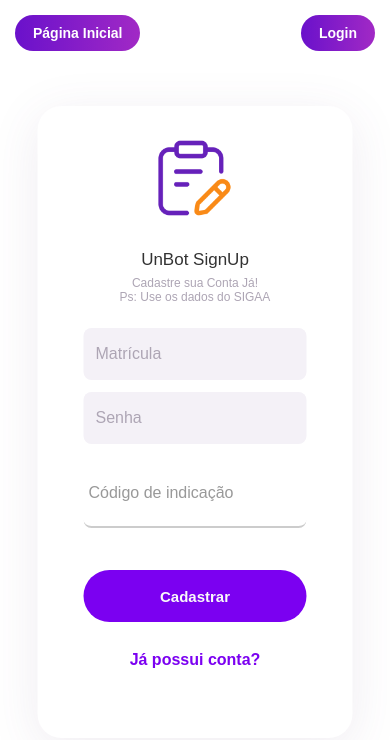
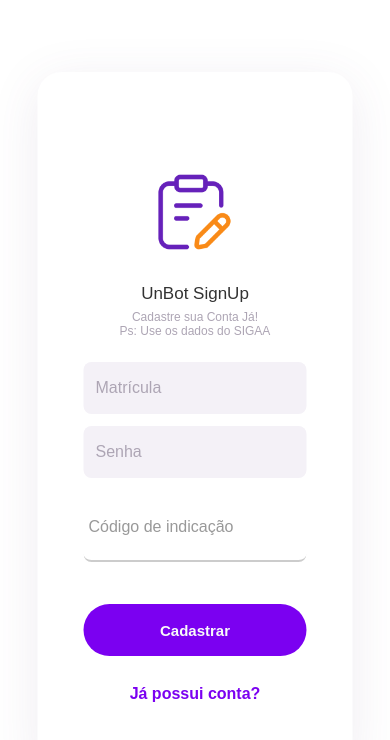
Before and after one commit to TagFernandes/UnBot-site, a React (Vite) app: page /cadastro in a window 390 px wide. Shown: the top 740 px of the page. Built offline with nearby package versions, Linux system fonts and the light colour scheme; no server answers; a web font is replaced by a local one.

Commit message:
layout celular...

```diff
--- a/src/pages/Cadastro.jsx
+++ b/src/pages/Cadastro.jsx
@@ -48,8 +48,8 @@ const Cadastro = () => {
 
   return (
     <header className="header">
-    <button className="header-buttonP" onClick={() => navigate("/")}> Página Inicial</button>
-    <button className="header-button2C" onClick={() => navigate("/login")}>Login</button>
+    <button className="header-buttonP-1" onClick={() => navigate("/")}> Página Inicial</button>
+    <button className="header-button2C-1" onClick={() => navigate("/login")}>Login</button>
 
     <div className="containerlogin">
         <img src="blob.svg" className="blob" alt="Background Blob" />
--- a/src/pages/ResetPass.jsx
+++ b/src/pages/ResetPass.jsx
@@ -49,7 +49,7 @@ const Cadastro = () => {
 
   return (
     <header className="header">
-    <button className="header-button" onClick={() => navigate("/login")}> Login</button>
+    <button className="header-buttonP-1" onClick={() => navigate("/login")}> Login</button>
 
     <div className="containerlogin">
         <img src="blob.svg" className="blob" alt="Background Blob" />
--- a/src/styles/Cadastro.css
+++ b/src/styles/Cadastro.css
@@ -1,6 +1,6 @@
 @import url('https://fonts.googleapis.com/css2?family=Poppins:wght@400;700&display=swap');
 
-.header-button{
+.header-buttonP-1{
   background: linear-gradient(90deg, #6a11cb, #a129c5); /* Degradê roxo */
   cursor: pointer;
   color: white;
@@ -17,7 +17,7 @@
   top: 26px;
 }
 
-.header-button2 {
+.header-button2C-1 {
   background: linear-gradient(90deg, #6a11cb, #a129c5); /* Degradê roxo */
   cursor: pointer;
   color: white;
@@ -34,13 +34,13 @@
   top: 26px;
 }
 
-.header-button:hover {
+.header-buttonP-1:hover {
   background: linear-gradient(90deg,#67076e, #550b55); /* Nova cor */
   transform: scale(1.1); /* Expande o botão */
   box-shadow: 0px 8px 15px rgba(0, 0, 0, 0.2); /* Efeito de sombra */
 }
 
-.header-button2:hover {
+.header-button2C-1:hover {
   background: linear-gradient(90deg,#67076e, #550b55); /* Nova cor */
   transform: scale(1.1); /* Expande o botão */
   box-shadow: 0px 8px 15px rgba(0, 0, 0, 0.2); /* Efeito de sombra */
@@ -334,20 +334,29 @@ input {
 
 @media (max-width: 768px) {
 
-
+  .header-button2C-1{
+    display: none;
+  }
+  .header-buttonP-1 {
+    display: none;
+  }
   /* 2. REMOVENDO ANIMAÇÃO DE FUNDO */
   /* Para uma interface mais limpa e performática no mobile. */
   .blob, .orbit {
     display: none;
   }
-
+  .containerlogin {
+  z-index: -5;
+  }
 
   /* 4. TORNANDO O CARD DE CADASTRO RESPONSIVO */
   /* Esta é a mudança mais importante. */
   .loginpage {
     width: 90%; /* Largura relativa em vez de 340px fixos */
     height: auto; /* A altura se ajustará ao conteúdo, em vez de 600px fixos */
+    max-height: 80%;
     padding: 32px 24px; /* Reduz o espaçamento interno */
+    padding-top: 100px;
   }
 
   /* 5. AJUSTANDO OS INPUTS DO FORMULÁRIO */
```
